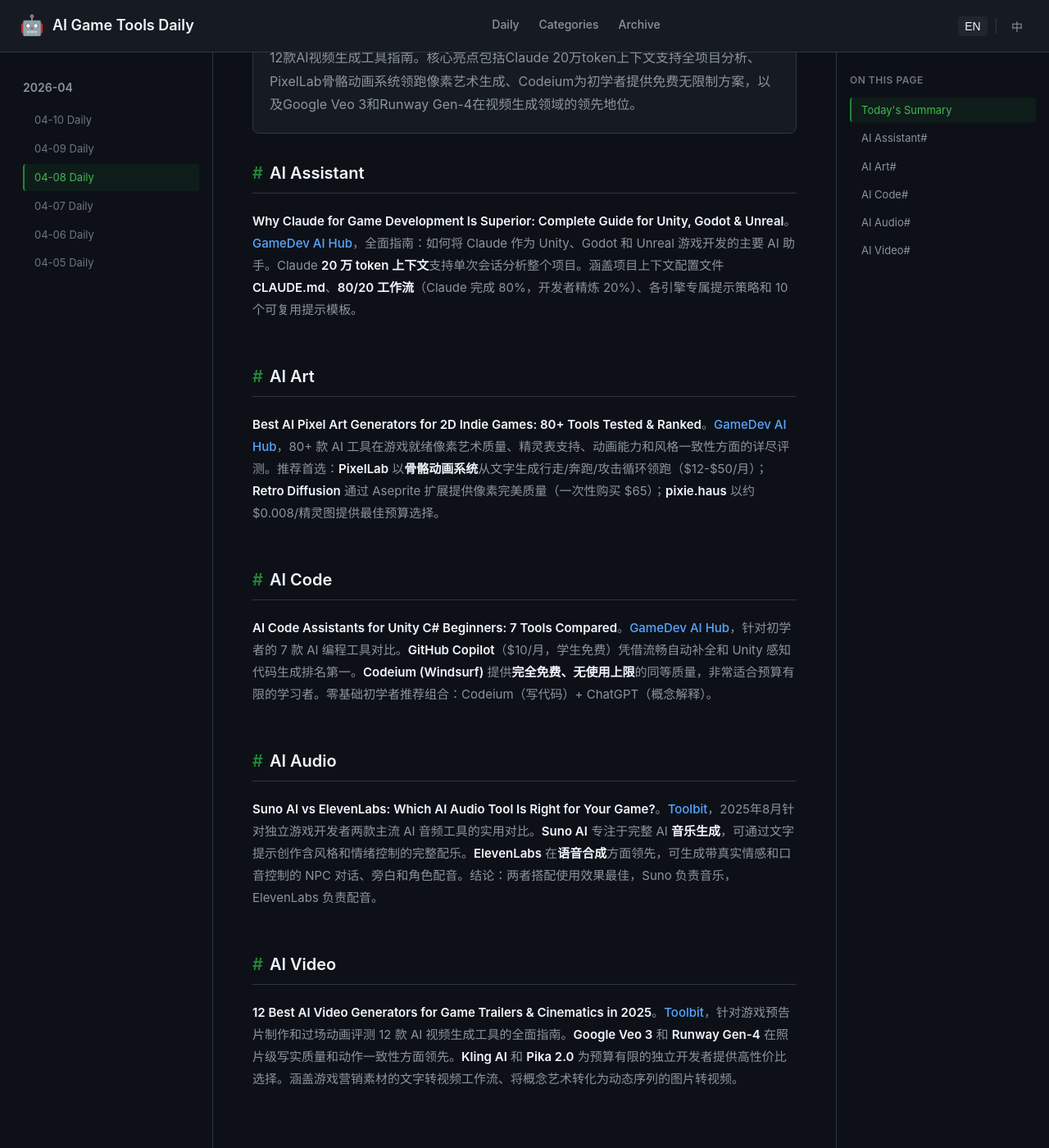
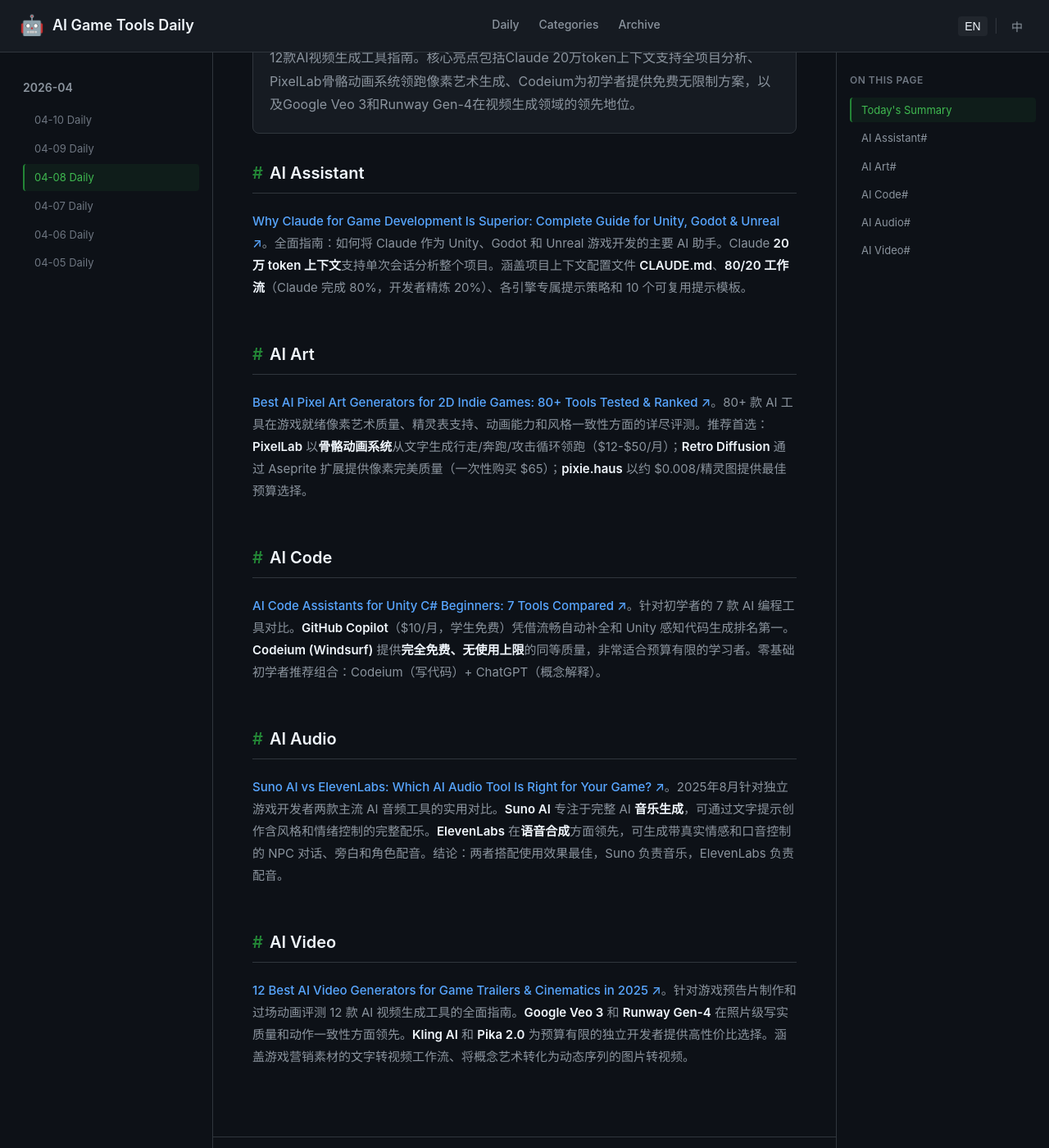
Before and after one commit to sionsychen/ai-game-tools-daily, a Jekyll site: the page built from _posts/2026-04-08-daily.md, in a window 1280 px wide and 1400 px high, scrolled down 331 px. Shown: the whole window at 82% size. Built offline with Jekyll 4.4.1, drawn with Linux system fonts in a browser that asks for light colours.

Commit message:
Update all daily posts: article titles now link to source URLs with ↗ indicator

```diff
--- a/_posts/2026-04-08-daily.md
+++ b/_posts/2026-04-08-daily.md
@@ -49,7 +49,7 @@
   <h2 class="section-title">AI Assistant<a href="#ai-assistant" class="permalink">#</a></h2>
   <div class="article-list">
     <article class="article-item">
-      <p><strong>Why Claude for Game Development Is Superior: Complete Guide for Unity, Godot & Unreal</strong>。<a href="https://gamedevaihub.com/claude-game-development-guide/">GameDev AI Hub</a>，全面指南：如何将 Claude 作为 Unity、Godot 和 Unreal 游戏开发的主要 AI 助手。Claude <strong>20 万 token 上下文</strong>支持单次会话分析整个项目。涵盖项目上下文配置文件 <strong>CLAUDE.md</strong>、<strong>80/20 工作流</strong>（Claude 完成 80%，开发者精炼 20%）、各引擎专属提示策略和 10 个可复用提示模板。</p>
+      <p><strong><a href="https://gamedevaihub.com/claude-game-development-guide/">Why Claude for Game Development Is Superior: Complete Guide for Unity, Godot & Unreal ↗</a></strong>。全面指南：如何将 Claude 作为 Unity、Godot 和 Unreal 游戏开发的主要 AI 助手。Claude <strong>20 万 token 上下文</strong>支持单次会话分析整个项目。涵盖项目上下文配置文件 <strong>CLAUDE.md</strong>、<strong>80/20 工作流</strong>（Claude 完成 80%，开发者精炼 20%）、各引擎专属提示策略和 10 个可复用提示模板。</p>
     </article>
   </div>
 </section>
@@ -59,7 +59,7 @@
   <h2 class="section-title">AI Art<a href="#ai-art" class="permalink">#</a></h2>
   <div class="article-list">
     <article class="article-item">
-      <p><strong>Best AI Pixel Art Generators for 2D Indie Games: 80+ Tools Tested & Ranked</strong>。<a href="https://gamedevaihub.com/best-ai-pixel-art-generators-for-2d-indie-games/">GameDev AI Hub</a>，80+ 款 AI 工具在游戏就绪像素艺术质量、精灵表支持、动画能力和风格一致性方面的详尽评测。推荐首选：<strong>PixelLab</strong> 以<strong>骨骼动画系统</strong>从文字生成行走/奔跑/攻击循环领跑（$12-$50/月）；<strong>Retro Diffusion</strong> 通过 Aseprite 扩展提供像素完美质量（一次性购买 $65）；<strong>pixie.haus</strong> 以约 $0.008/精灵图提供最佳预算选择。</p>
+      <p><strong><a href="https://gamedevaihub.com/best-ai-pixel-art-generators-for-2d-indie-games/">Best AI Pixel Art Generators for 2D Indie Games: 80+ Tools Tested & Ranked ↗</a></strong>。80+ 款 AI 工具在游戏就绪像素艺术质量、精灵表支持、动画能力和风格一致性方面的详尽评测。推荐首选：<strong>PixelLab</strong> 以<strong>骨骼动画系统</strong>从文字生成行走/奔跑/攻击循环领跑（$12-$50/月）；<strong>Retro Diffusion</strong> 通过 Aseprite 扩展提供像素完美质量（一次性购买 $65）；<strong>pixie.haus</strong> 以约 $0.008/精灵图提供最佳预算选择。</p>
     </article>
   </div>
 </section>
@@ -69,7 +69,7 @@
   <h2 class="section-title">AI Code<a href="#ai-code" class="permalink">#</a></h2>
   <div class="article-list">
     <article class="article-item">
-      <p><strong>AI Code Assistants for Unity C# Beginners: 7 Tools Compared</strong>。<a href="https://gamedevaihub.com/best-ai-code-assistants-for-unity-c-sharp-beginners/">GameDev AI Hub</a>，针对初学者的 7 款 AI 编程工具对比。<strong>GitHub Copilot</strong>（$10/月，学生免费）凭借流畅自动补全和 Unity 感知代码生成排名第一。<strong>Codeium (Windsurf)</strong> 提供<strong>完全免费、无使用上限</strong>的同等质量，非常适合预算有限的学习者。零基础初学者推荐组合：Codeium（写代码）+ ChatGPT（概念解释）。</p>
+      <p><strong><a href="https://gamedevaihub.com/best-ai-code-assistants-for-unity-c-sharp-beginners/">AI Code Assistants for Unity C# Beginners: 7 Tools Compared ↗</a></strong>。针对初学者的 7 款 AI 编程工具对比。<strong>GitHub Copilot</strong>（$10/月，学生免费）凭借流畅自动补全和 Unity 感知代码生成排名第一。<strong>Codeium (Windsurf)</strong> 提供<strong>完全免费、无使用上限</strong>的同等质量，非常适合预算有限的学习者。零基础初学者推荐组合：Codeium（写代码）+ ChatGPT（概念解释）。</p>
     </article>
   </div>
 </section>
@@ -79,7 +79,7 @@
   <h2 class="section-title">AI Audio<a href="#ai-audio" class="permalink">#</a></h2>
   <div class="article-list">
     <article class="article-item">
-      <p><strong>Suno AI vs ElevenLabs: Which AI Audio Tool Is Right for Your Game?</strong>。<a href="https://www.toolbit.ai/blog/suno-ai-vs-elevenlabs-comparison-and-guide">Toolbit</a>，2025年8月针对独立游戏开发者两款主流 AI 音频工具的实用对比。<strong>Suno AI</strong> 专注于完整 AI <strong>音乐生成</strong>，可通过文字提示创作含风格和情绪控制的完整配乐。<strong>ElevenLabs</strong> 在<strong>语音合成</strong>方面领先，可生成带真实情感和口音控制的 NPC 对话、旁白和角色配音。结论：两者搭配使用效果最佳，Suno 负责音乐，ElevenLabs 负责配音。</p>
+      <p><strong><a href="https://www.toolbit.ai/blog/suno-ai-vs-elevenlabs-comparison-and-guide">Suno AI vs ElevenLabs: Which AI Audio Tool Is Right for Your Game? ↗</a></strong>。2025年8月针对独立游戏开发者两款主流 AI 音频工具的实用对比。<strong>Suno AI</strong> 专注于完整 AI <strong>音乐生成</strong>，可通过文字提示创作含风格和情绪控制的完整配乐。<strong>ElevenLabs</strong> 在<strong>语音合成</strong>方面领先，可生成带真实情感和口音控制的 NPC 对话、旁白和角色配音。结论：两者搭配使用效果最佳，Suno 负责音乐，ElevenLabs 负责配音。</p>
     </article>
   </div>
 </section>
@@ -89,7 +89,7 @@
   <h2 class="section-title">AI Video<a href="#ai-video" class="permalink">#</a></h2>
   <div class="article-list">
     <article class="article-item">
-      <p><strong>12 Best AI Video Generators for Game Trailers & Cinematics in 2025</strong>。<a href="https://www.toolbit.ai/blog/best-ai-video-generators-complete-guide">Toolbit</a>，针对游戏预告片制作和过场动画评测 12 款 AI 视频生成工具的全面指南。<strong>Google Veo 3</strong> 和 <strong>Runway Gen-4</strong> 在照片级写实质量和动作一致性方面领先。<strong>Kling AI</strong> 和 <strong>Pika 2.0</strong> 为预算有限的独立开发者提供高性价比选择。涵盖游戏营销素材的文字转视频工作流、将概念艺术转化为动态序列的图片转视频。</p>
+      <p><strong><a href="https://www.toolbit.ai/blog/best-ai-video-generators-complete-guide">12 Best AI Video Generators for Game Trailers & Cinematics in 2025 ↗</a></strong>。针对游戏预告片制作和过场动画评测 12 款 AI 视频生成工具的全面指南。<strong>Google Veo 3</strong> 和 <strong>Runway Gen-4</strong> 在照片级写实质量和动作一致性方面领先。<strong>Kling AI</strong> 和 <strong>Pika 2.0</strong> 为预算有限的独立开发者提供高性价比选择。涵盖游戏营销素材的文字转视频工作流、将概念艺术转化为动态序列的图片转视频。</p>
     </article>
   </div>
 </section>
```
Also changed, not shown: _posts/2026-04-05-daily.md (+5 -5 lines), _posts/2026-04-06-daily.md (+5 -5 lines), _posts/2026-04-07-daily.md (+5 -5 lines), _posts/2026-04-09-daily.md (+4 -4 lines).
